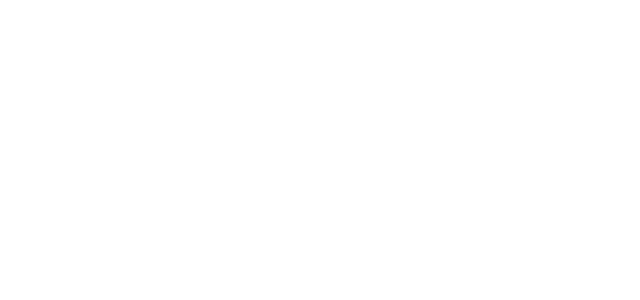
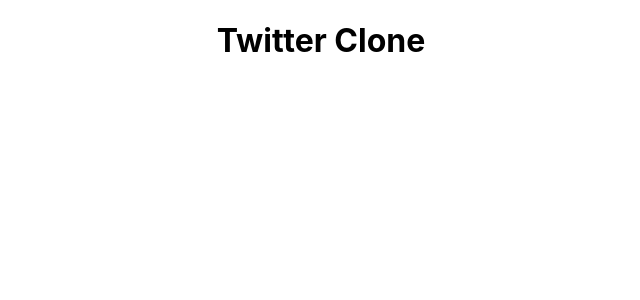
Before and after one commit to KeyurGK/twitter-clone, a React (Create React App) app: page / in a window 1280 px wide. Shown: the top 300 px of the page, without its empty margins (319-959 px from the left). Built offline with nearby package versions, Linux system fonts and the light colour scheme.

Commit message:
created components folder,styles

```diff
--- a/src/App.js
+++ b/src/App.js
@@ -1,7 +1,11 @@
 import "./App.css";
 
 function App() {
-  return <div className="App"></div>;
+  return (
+    <div className="App">
+      <h1>Twitter Clone</h1>
+    </div>
+  );
 }
 
 export default App;
```
Also changed, not shown: src/components/Sidebar.jsx (added, +8 -0 lines), src/styles/Sidebar.css (added).
